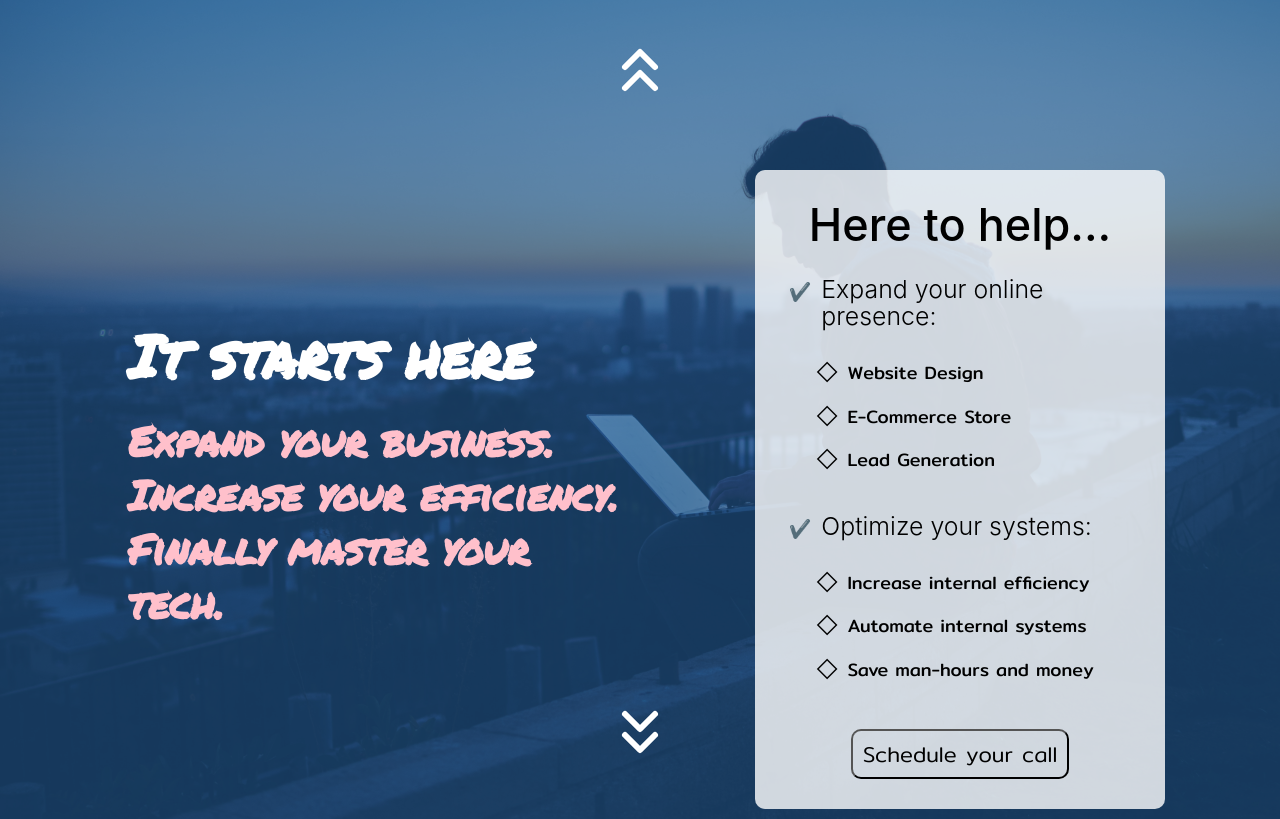
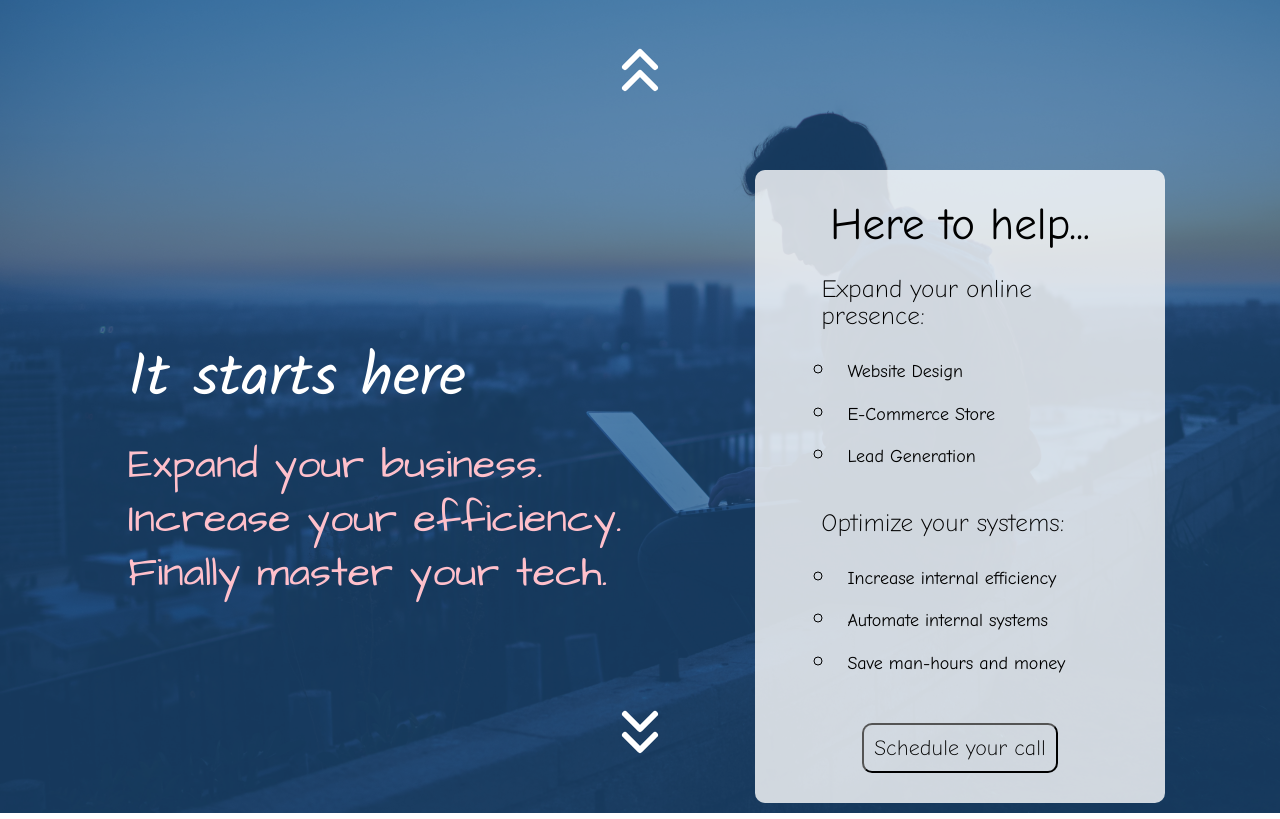
Before and after one commit to kcloud99/cloud99_website, a Gatsby site: page /consulting in a window 1280 px wide. Built offline with nearby package versions, Linux system fonts and the light colour scheme; Gatsby itself is replaced by a stand-in of ours.

Commit message:
update fonts

```diff
--- a/src/components/Title.js
+++ b/src/components/Title.js
@@ -17,7 +17,8 @@ const Tit = styled.h1`
   font-size: 3.3rem;
   color: inherit;
   width: auto;
-  font-family: 'Permanent Marker', cursive;
+  font-family: 'Kalam', cursive;
+  font-weight: 400;
 `
 
 const Desc = styled.h2`
@@ -25,8 +26,9 @@ const Desc = styled.h2`
   color: pink;
   width: auto;
   text-align: ${({align}) => (align === "left" ? "flex-start" : "flex-end")};
-  font-family: 'Permanent Marker', cursive;
+  font-family: 'Architects Daughter', cursive;
   line-height: 3rem;
+  font-weight: 400;
 `
 
 function Title({ title, description, align }) {
--- a/src/components/seo.js
+++ b/src/components/seo.js
@@ -70,8 +70,9 @@ function SEO({ description, lang, meta, title }) {
       ].concat(meta)}
     >
       <link rel="preconnect" href="https://fonts.gstatic.com"></link>
-      <link href="https://fonts.googleapis.com/css2?family=Permanent+Marker&display=swap" rel="stylesheet"></link>
-      <link href="https://fonts.googleapis.com/css2?family=Mitr:wght@200;300;400;500;600;700&display=swap" rel="stylesheet"></link>
+      <link href="https://fonts.googleapis.com/css2?family=Architects+Daughter&display=swap" rel="stylesheet"></link>
+      <link href="https://fonts.googleapis.com/css2?family=Kalam&display=swap" rel="stylesheet"></link>
+      <link href="https://fonts.googleapis.com/css2?family=Comic+Neue:wght@300;400;700&display=swap" rel="stylesheet"></link>
     </Helmet>
   )
 }
--- a/src/pages/consulting.js
+++ b/src/pages/consulting.js
@@ -22,7 +22,7 @@ const Services = styled.div`
   display: flex;
   flex-direction: column;
   align-items: center;
-  font-family: 'Mitr', san-serif;
+  font-family: 'Comic Neue', cursive;
   text-align: center;
   color: black;
 
@@ -45,16 +45,18 @@ const Services = styled.div`
     h1 {
       font-weight: 500;
       font-size: 2.5rem;
+      font-family: 'Comic Neue', cursive;
     }
     h3 {
       font-weight: 300;
       padding-left: 0;
       margin-left: 10px;
       text-align: left;
+      font-family: 'Comic Neue', cursive;
     }
 
     .group {
-      list-style-type: '✔️';
+      list-style-type: none;
       pading-inline-start: 0;
       margin-bottom: 0;
 
@@ -65,7 +67,7 @@ const Services = styled.div`
     .subgroup {
 
       li::marker {
-        content: '◇';
+        ${'' /* content: '◇'; */}
         font-size: 1.5rem;
       }
     }
@@ -81,7 +83,7 @@ const Services = styled.div`
     font-weight: 300;
     color: black;
     margin: 0 auto;
-    font-family: 'Mitr', san-serif;
+    font-family: 'Comic Neue', cursive;
     margin-top: 20px;
     cursor: pointer;
   }
```
Also changed, not shown: src/pages/index.js (+5 -3 lines), src/pages/signup.js (+6 -6 lines), src/pages/testimonials.js (+6 -3 lines).
